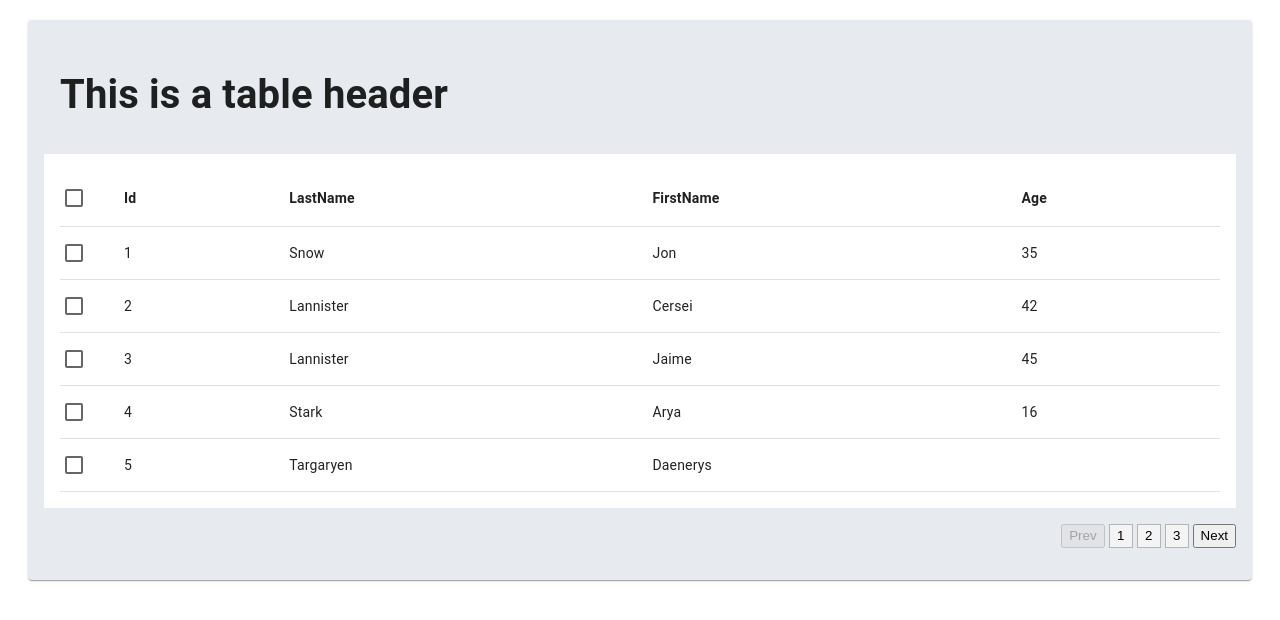
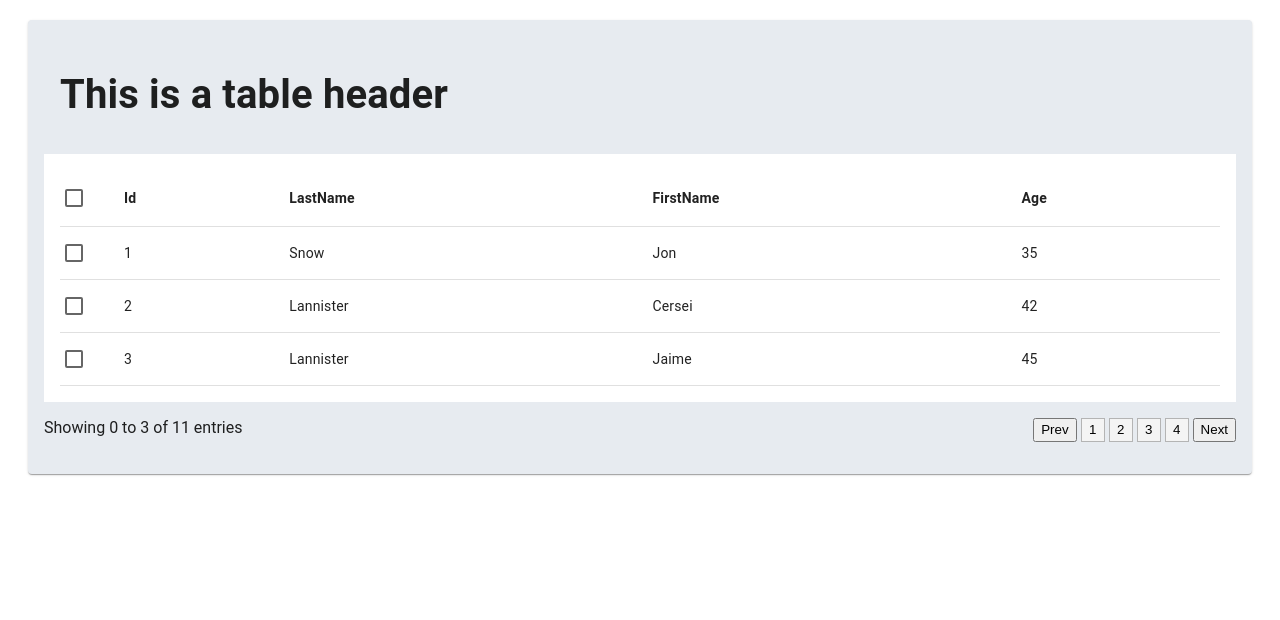
Before and after one commit to arunkp/react-datatable-rdt, a React (Create React App) app: page / in a window 1280 px wide. Shown: the top 620 px of the page. Built offline with nearby package versions, Linux system fonts and the light colour scheme; the HTML template or start-up script is replaced by a standard one.

Commit message:
more tests to make everything is works

```diff
--- a/package.json
+++ b/package.json
@@ -6,7 +6,6 @@
   "module": "./lib/esm/index.js",
   "types": "./lib/esm/index.d.ts",
   "dependencies": {
-    "@testing-library/jest-dom": "^5.16.5",
     "@testing-library/react": "^13.4.0",
     "@testing-library/user-event": "^13.5.0",
     "@types/jest": "^27.5.2",
@@ -14,7 +13,6 @@
     "@types/react": "^18.0.28",
     "@types/react-dom": "^18.0.11",
     "@types/uuid": "^9.0.1",
-    "papaparse": "^5.3.2",
     "react": "^18.2.0",
     "react-dom": "^18.2.0",
     "react-scripts": "5.0.1",
@@ -50,6 +48,7 @@
     "/lib"
   ],
   "devDependencies": {
-    "@types/papaparse": "^5.3.7"
+    "@testing-library/jest-dom": "^5.16.5",
+    "jest": "^27.5.1"
   }
 }
--- a/src/App.tsx
+++ b/src/App.tsx
@@ -31,14 +31,14 @@ const App = () => {
             //   { field: 'lastName', fieldHeader: 'last Name' },
             //   { field: 'age', fieldHeader: 'Age' },
             // ]}
-            data={rawData}
+            // data={rawData}
             // getSelectedRow={(rows) => console.log('rows->', rows)}
-            // paginated={{
-            //   data: rawData,
-            //   total: rawData.length,
-            //   skip: 3,
-            //   take: 3,
-            // }}
+            paginated={{
+              data: rawData,
+              total: rawData.length,
+              skip: 3,
+              take: 3,
+            }}
           />
         )}
       </div>
--- a/tsconfig.json
+++ b/tsconfig.json
@@ -18,6 +18,6 @@
     "strict": true,
     "forceConsistentCasingInFileNames": true
   },
-  "include": ["src"],
+  "include": ["src", "src/index.spec.tsx"],
   "exclude": ["node_modules", "lib"]
 }
```
Also changed, not shown: 2 other files (tests, documents, lock files or other folders).
